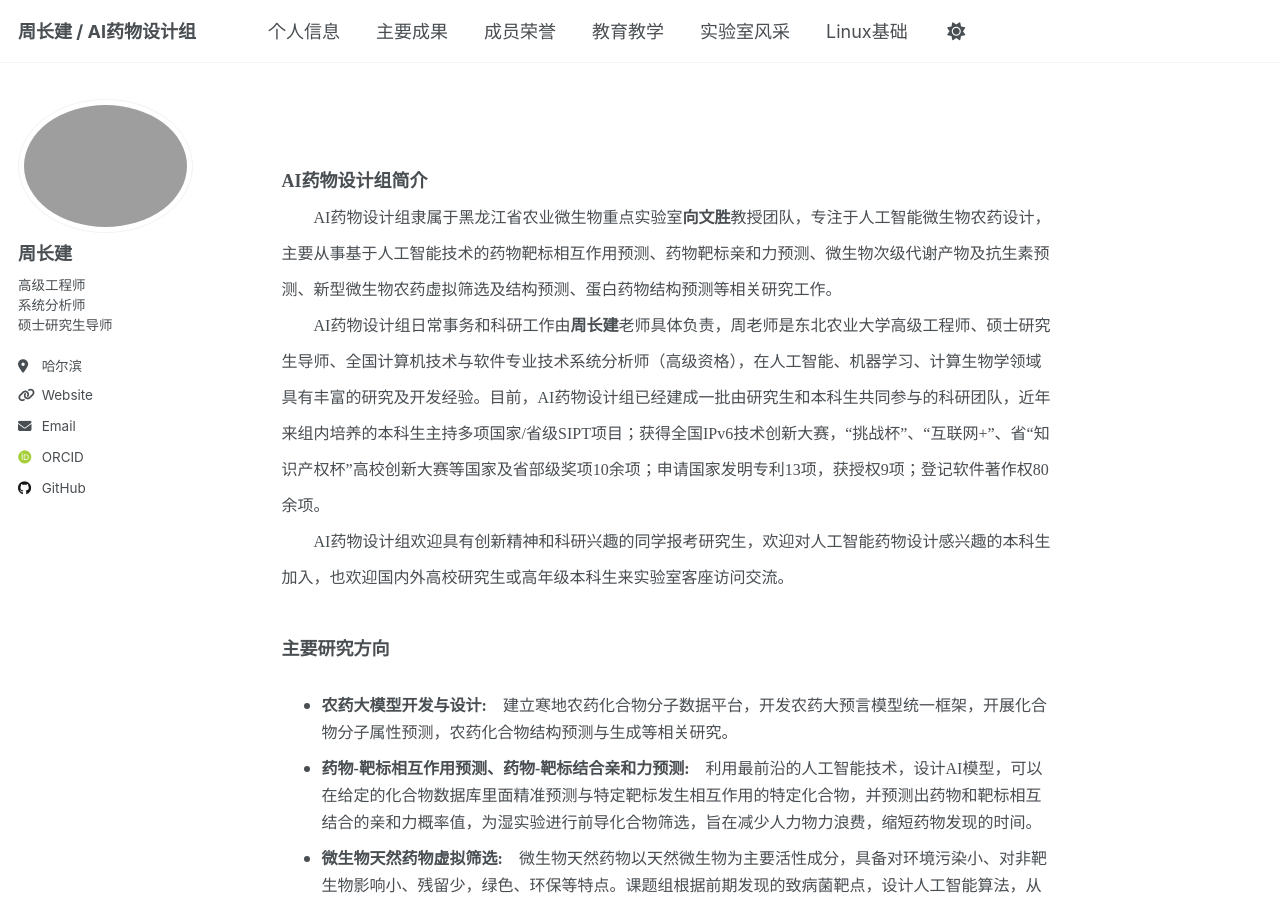
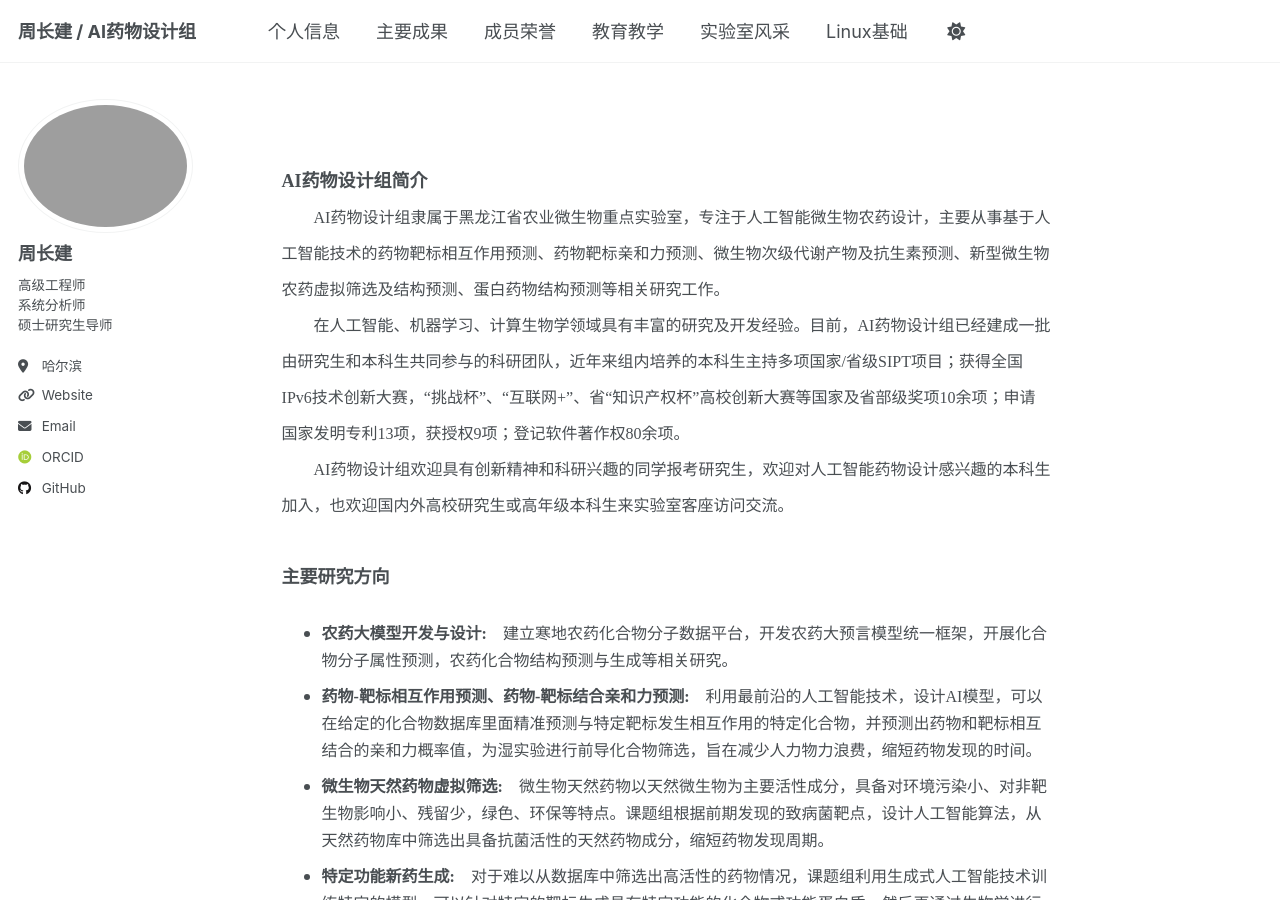
Before and after one commit to HPC-NEAU/zhoucj, a Jekyll site: the page built from _pages/about.md, in a window 1280 px wide and 900 px high. Built offline with Jekyll 4.4.1, drawn with Linux system fonts in a browser that asks for light colours; some web fonts are replaced.

Commit message:
Update about.md

```diff
--- a/_pages/about.md
+++ b/_pages/about.md
@@ -12,8 +12,8 @@ redirect_from:
 <font face="微软雅黑" size=3>
 <font face="微软雅黑" size=4><b>AI药物设计组简介</b></font>
 <br>
-&emsp;&emsp;AI药物设计组隶属于黑龙江省农业微生物重点实验室<b>向文胜</b>教授团队，专注于人工智能微生物农药设计，主要从事基于人工智能技术的药物靶标相互作用预测、药物靶标亲和力预测、微生物次级代谢产物及抗生素预测、新型微生物农药虚拟筛选及结构预测、蛋白药物结构预测等相关研究工作。<br>
-&emsp;&emsp;AI药物设计组日常事务和科研工作由<b>周长建</b>老师具体负责，周老师是东北农业大学高级工程师、硕士研究生导师、全国计算机技术与软件专业技术系统分析师（高级资格），在人工智能、机器学习、计算生物学领域具有丰富的研究及开发经验。目前，AI药物设计组已经建成一批由研究生和本科生共同参与的科研团队，近年来组内培养的本科生主持多项国家/省级SIPT项目；获得全国IPv6技术创新大赛，“挑战杯”、“互联网+”、省“知识产权杯”高校创新大赛等国家及省部级奖项10余项；申请国家发明专利13项，获授权9项；登记软件著作权80余项。<br>
+&emsp;&emsp;AI药物设计组隶属于黑龙江省农业微生物重点实验室，专注于人工智能微生物农药设计，主要从事基于人工智能技术的药物靶标相互作用预测、药物靶标亲和力预测、微生物次级代谢产物及抗生素预测、新型微生物农药虚拟筛选及结构预测、蛋白药物结构预测等相关研究工作。<br>
+&emsp;&emsp;在人工智能、机器学习、计算生物学领域具有丰富的研究及开发经验。目前，AI药物设计组已经建成一批由研究生和本科生共同参与的科研团队，近年来组内培养的本科生主持多项国家/省级SIPT项目；获得全国IPv6技术创新大赛，“挑战杯”、“互联网+”、省“知识产权杯”高校创新大赛等国家及省部级奖项10余项；申请国家发明专利13项，获授权9项；登记软件著作权80余项。<br>
 &emsp;&emsp;AI药物设计组欢迎具有创新精神和科研兴趣的同学报考研究生，欢迎对人工智能药物设计感兴趣的本科生加入，也欢迎国内外高校研究生或高年级本科生来实验室客座访问交流。<br>
 
 <br>
```
